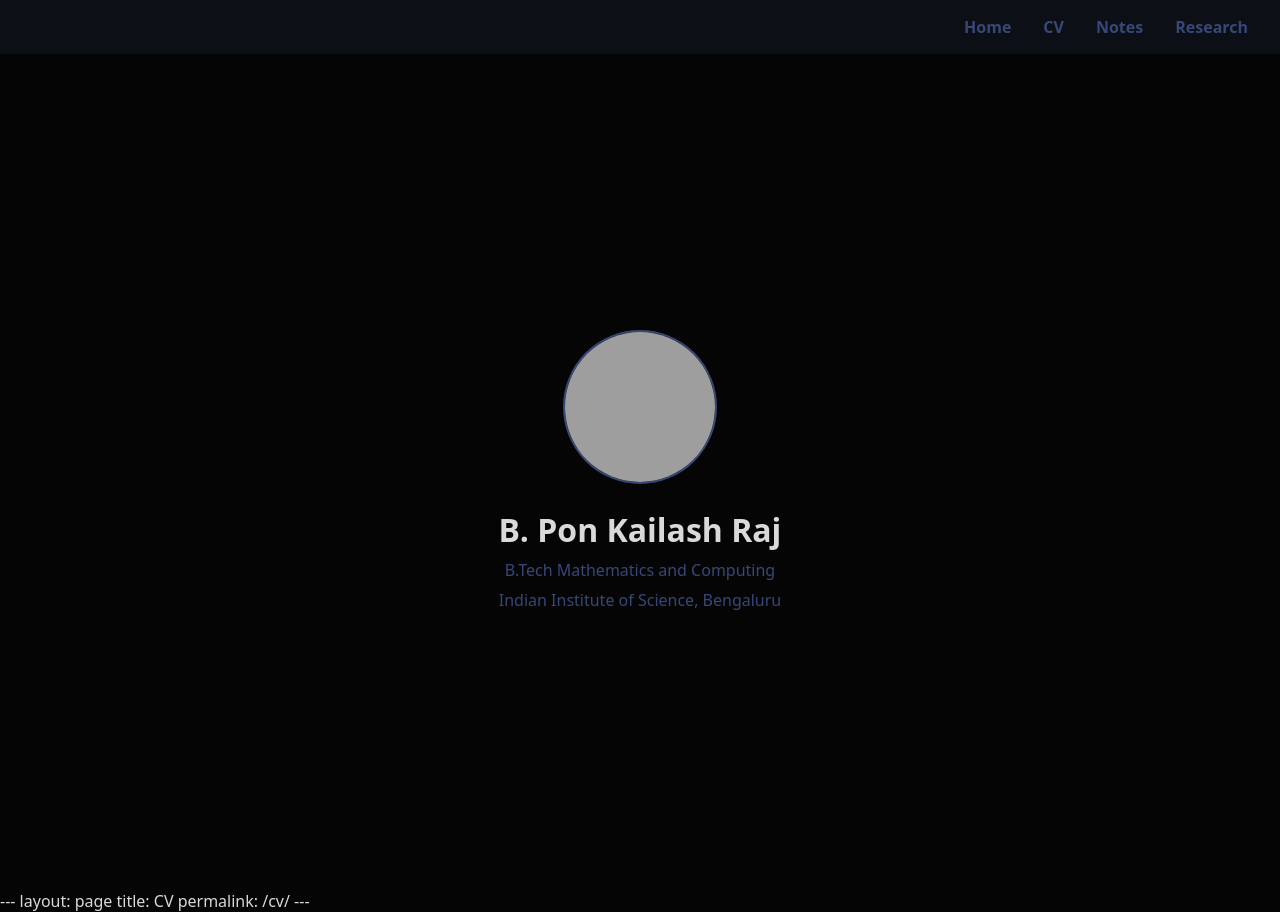
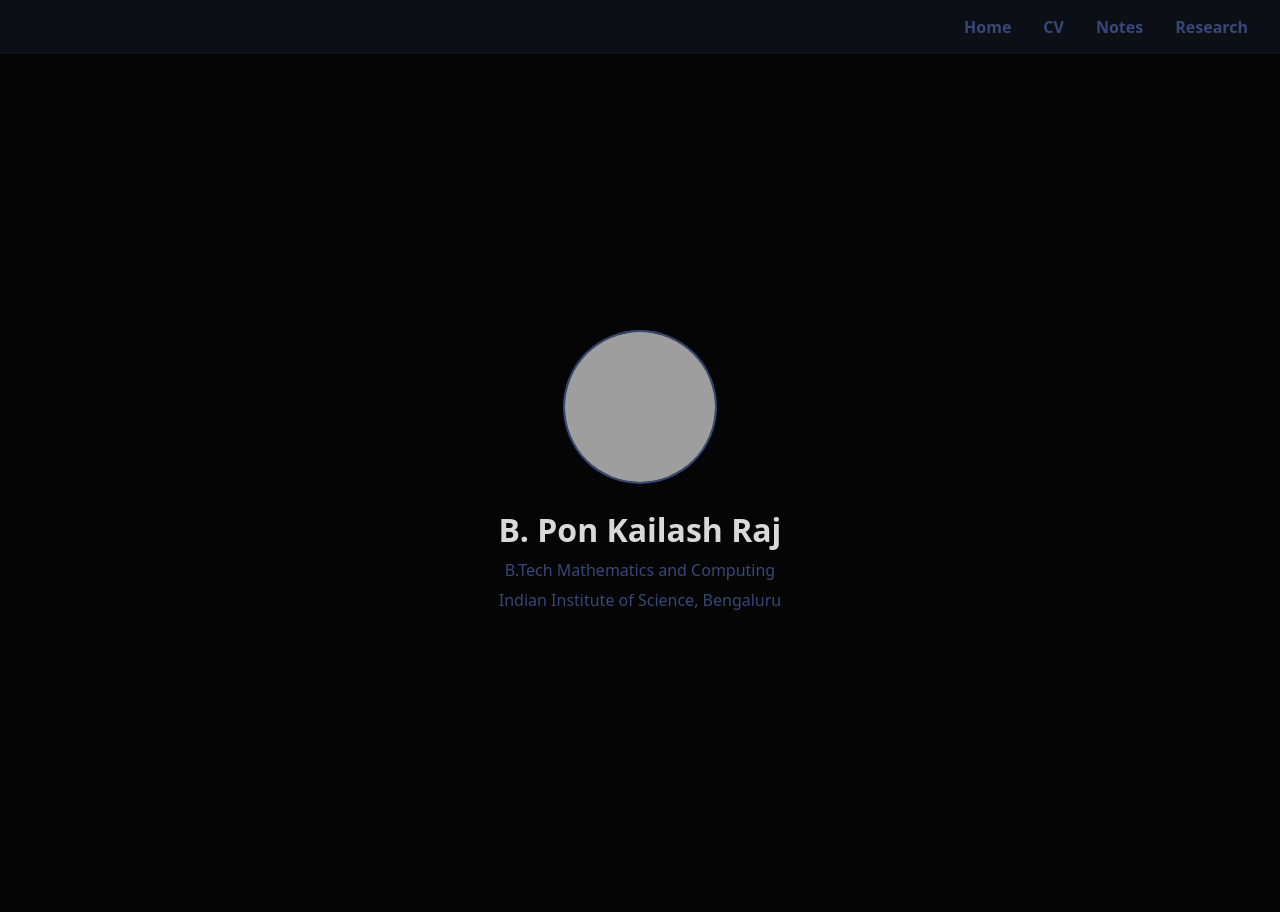
Before and after one commit to PONKAILASHRAJ/pk, a Jekyll site: the page index.html, which Jekyll copies as it is, in a window 1280 px wide. Built offline with Jekyll 4.4.1, drawn with Linux system fonts in a browser that asks for light colours; grey boxes are pictures that could not be loaded.

Commit message:
index.html

```diff
--- a/index.html
+++ b/index.html
@@ -84,11 +84,3 @@
   </div>
 </body>
 </html>
-
-
-
----
-layout: page
-title: CV
-permalink: /cv/
----
```
